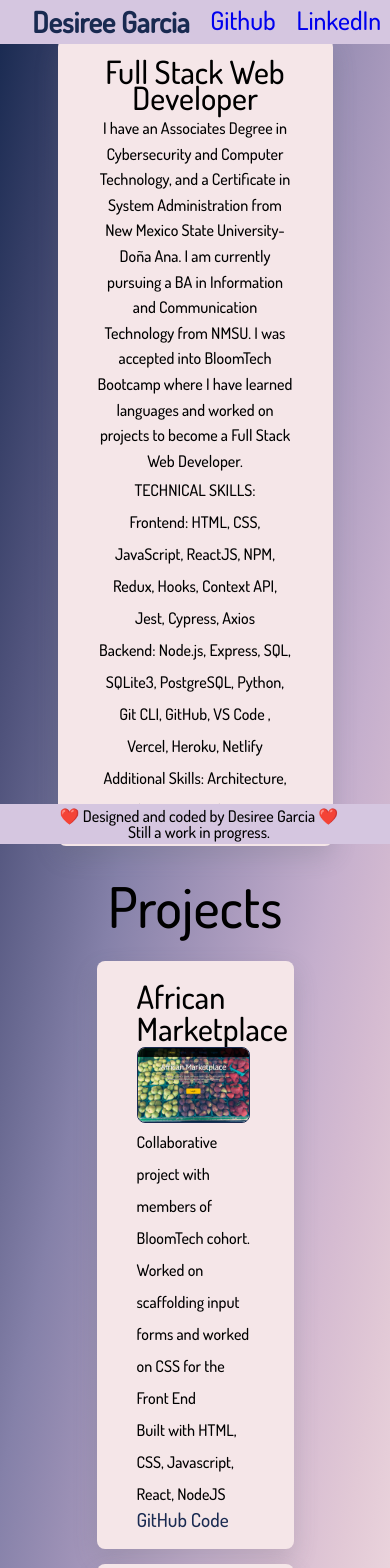
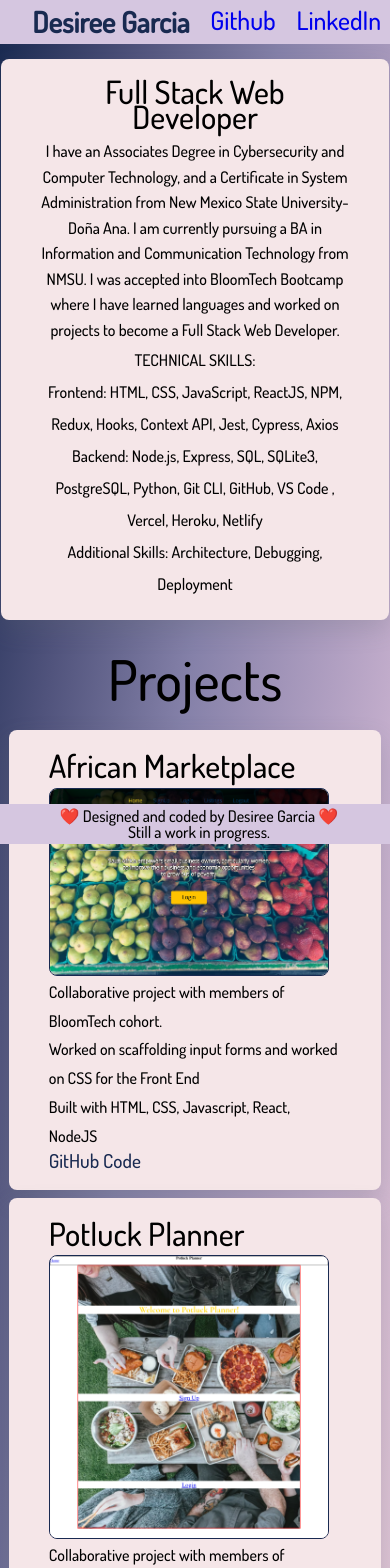
Before and after one commit to Sug4rSku11/portfolio-site, a React (Create React App) app: page /Contact in a window 390 px wide. Shown: the top 1568 px of the page. Built offline with nearby package versions, Linux system fonts and the light colour scheme.

Commit message:
updated media CSS

```diff
--- a/src/App.css
+++ b/src/App.css
@@ -1,7 +1,7 @@
 .app {
   font-family: 'Dosis', sans-serif;
   background-image: linear-gradient(to right bottom, #192a51, #353e66, #50537c, #6a6a92, #8581a9, #9b90b5, #b09fc1, #c5afcd, #d5bbd1, #e2c9d6, #edd7de, #f5e6e8);
-  height: 240vh;
+
 }
 /* Nav */
 nav {
@@ -57,7 +57,6 @@ footer {
   display: flex;
   flex-direction: column;
   margin: 2%;
-
   width: 30%;
   background-color: #f5e6e8;
   border-radius: 8px;
@@ -99,7 +98,7 @@ footer {
 .home-a {
   background-color: #f5e6e8;
   line-height: 1.6rem;
-  width: 50%;
+  width: 70%;
   border-radius: 8px;
   padding: 20px 40px;
   box-shadow: 0 10px 25px rgba(92, 99, 105, 0.2);
@@ -130,7 +129,7 @@ footer {
   justify-content: center;
   align-items: center;
   margin-top: 5%;
-  margin-bottom: 20%;
+  /* margin-bottom: 10%; */
 }
 .contact h2{
   font-size: 3rem;
@@ -145,8 +144,95 @@ button {
   color:#192a51;
   background-color: #f5e6e8;
   font-size: 1.3rem;
-  margin-bottom: 10%;
+  margin-bottom: 125%;
 }
 button:hover {
  background-color: #d5c6e0;
 }
+
+@media screen and (max-width: 800px) {
+  .home-a {
+    background-color: #f5e6e8;
+    line-height: 1.6rem;
+    width: 79%;
+    border-radius: 8px;
+    padding: 20px 40px;
+    box-shadow: 0 10px 25px rgba(92, 99, 105, 0.2);
+    margin: 5%;
+    margin-top: 10%;
+  }
+  .projects {
+    display: flex;
+    flex-direction: column;
+    margin: 1%;
+    width: 75%;
+    background-color: #f5e6e8;
+    border-radius: 8px;
+    padding: 20px 40px;
+    box-shadow: 0 10px 25px rgba(92, 99, 105, 0.2);
+  }
+  .projects p {
+    line-height: 1.8em;
+  }
+}
+@media screen and (max-width: 300px) {
+  nav a {
+    text-decoration: none;
+    font-size: 1.2rem;
+  }
+  nav h5 {
+    font-size: 1.2rem;
+    font-weight: bold;
+  }
+  .home-a {
+    background-color: #f5e6e8;
+    line-height: 1.6rem;
+    width: 70%;
+    border-radius: 8px;
+    padding: 20px 40px;
+    box-shadow: 0 10px 25px rgba(92, 99, 105, 0.2);
+    margin: 5%;
+    margin-top: 15%;
+  }
+  .home-a h2 {
+    font-size: 1.8rem;
+    text-align: center;
+    margin-bottom: 3%;
+  }
+  .projects {
+    display: flex;
+    flex-direction: column;
+    margin: 1%;
+    width: 68%;
+    background-color: #f5e6e8;
+    border-radius: 8px;
+    padding: 20px 40px;
+    box-shadow: 0 10px 25px rgba(92, 99, 105, 0.2);
+  }
+  .projects p {
+    line-height: 1.2em;
+  }
+  .projects img {
+    width: 100%;
+    border: solid #192a51 1px;
+    border-radius: 8px;
+  }
+  .projects img:hover {
+    width: 100%;
+  }
+  .projects h4 {
+    font-size: 1.4rem;
+    margin-bottom: 2%;
+  }
+  .projects-title {
+    font-size: 2.5rem;
+    margin-top: 3%;
+    margin-bottom: 5%;
+    text-align: center;
+  }
+  .contact h2{
+    font-size: 2rem;
+    margin-bottom: 2%;
+    color: #192a51;
+  }
+}
```
